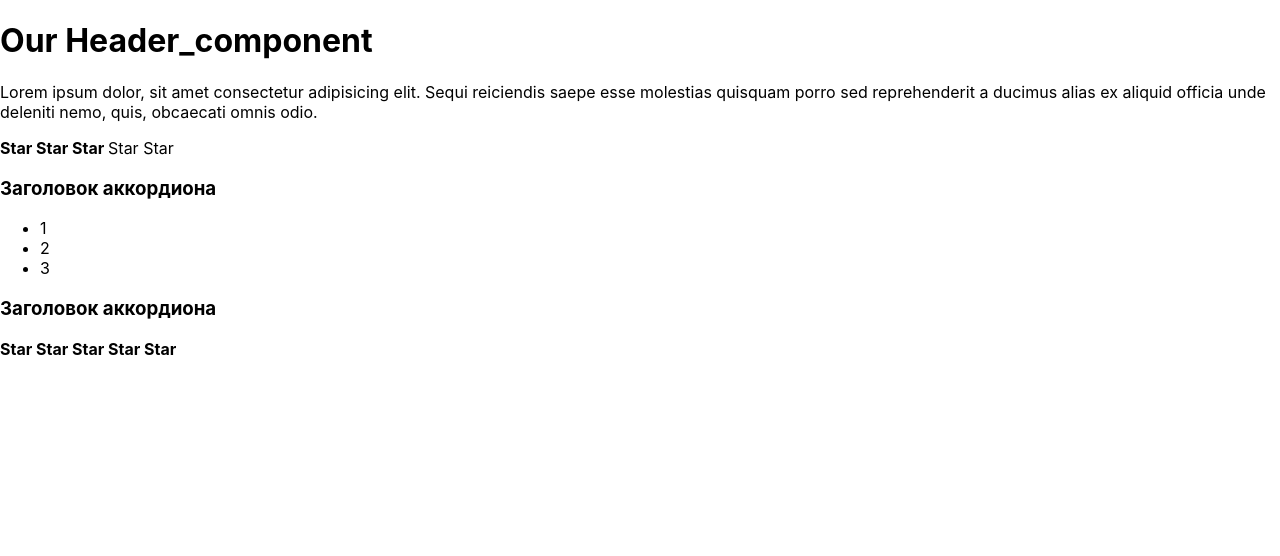
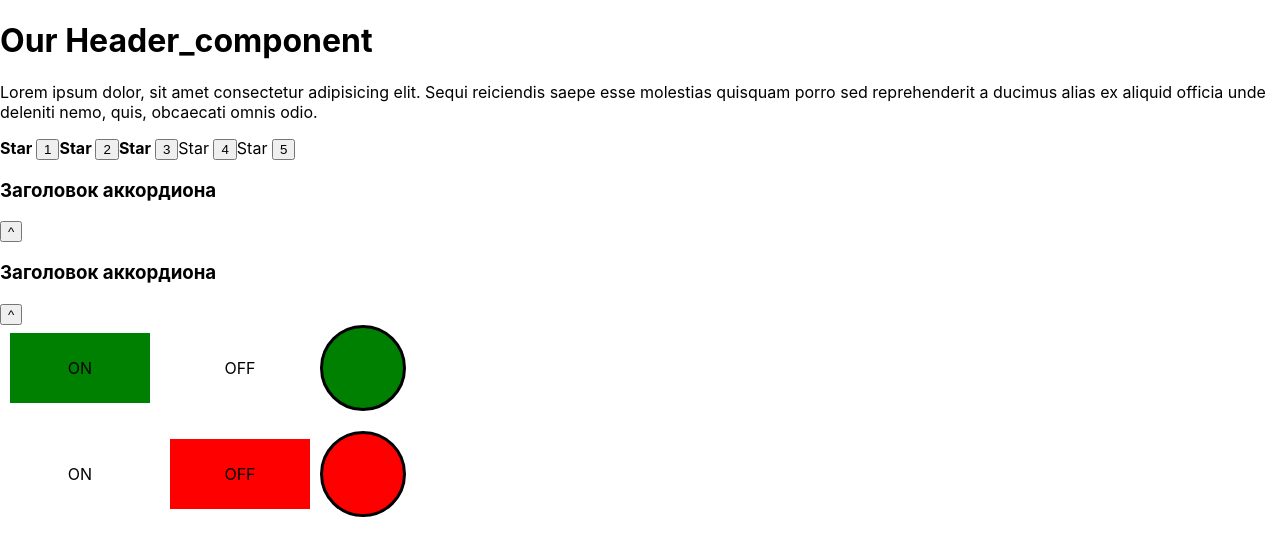
Before and after one commit to shanidesu/educational_react_app, a React (Create React App) app: page / in a window 1280 px wide. Shown: the top 556 px of the page. Built offline with nearby package versions, Linux system fonts and the light colour scheme.

Commit message:
Practice UseState

```diff
--- a/src/App.tsx
+++ b/src/App.tsx
@@ -2,18 +2,25 @@ import React from "react";
 import "./App.css";
 import Header from "./react-kabzda (import & export)/components/header";
 import Content from "./react-kabzda (import & export)/components/content";
-import Accordion from "./react-kabzda (import & export)/components/Accordions/Accordion";
-import Rating from "./react-kabzda (import & export)/components/Rating/Rating";
-// Главная компонента, которая помещает в себя дочерние Header & Content (ранее созданные)
-// Её мы и вызываем
+import {UncontrolledAccordion} from "./react-kabzda (import & export)/components/Accordions/UncontrolledAccordion";
+import {Rating} from "./react-kabzda (import & export)/components/Rating/Rating";
+import {OnOff} from "./react-kabzda (import & export)/components/OnOff/OnOff";
+
+
 function App() {
   return (
     <div>
       <Header title="Our Header_component"/>
       <Content />
+      {/*<Rating value={1}/>*/}
+      {/*<Rating value={2}/>*/}
       <Rating value={3}/>
-      <Accordion titleValue="Заголовок аккордиона"/>
-      <Rating value={5}/>
+      {/*<Rating value={4}/>*/}
+      {/*<Rating value={5}/>*/}
+      <UncontrolledAccordion titleValue="Заголовок аккордиона" collapsed={true}/>
+      <UncontrolledAccordion titleValue="Заголовок аккордиона" collapsed={true}/>
+      <OnOff on={true}/>
+      <OnOff on={false}/>
     </div>
   );
 }
--- a/src/react-kabzda (import & export)/components/Accordions/Accordion.tsx
+++ /dev/null
@@ -1,43 +0,0 @@
-import React from "react";
-
-type AccordionPropsType = {
-  titleValue: string
-}
-
-function Accordion(props: AccordionPropsType) {
-  return <div>
-    <AccordionTitle title = {props.titleValue}/>
-    <AccordionBody collapsed = {true}/>
-    <div></div>
-    <AccordionTitle title = {props.titleValue}/>
-    <AccordionBody collapsed = {false}/>
-  </div>
-}
-
-
-
-type AccordionTitlePropsType = {
-  title: string
-}
-
-function AccordionTitle(props: AccordionTitlePropsType) {
-  return <h3>{props.title}</h3>
-}
-
-type AccordionBodyPropsType = {
-  collapsed: boolean
-}
-
-
-function AccordionBody(props: AccordionBodyPropsType) {
-  if (props.collapsed) {
-    return <ul>
-      <li>1</li>
-      <li>2</li>
-      <li>3</li>
-    </ul>
-  }
-  return <></>
-}
-
-export default Accordion;
--- /dev/null
+++ b/src/react-kabzda (import & export)/components/Accordions/UncontrolledAccordion.tsx
@@ -0,0 +1,37 @@
+import React, {useState} from "react";
+
+type AccordionPropsType = {
+  titleValue: string
+  collapsed: boolean
+}
+
+export const UncontrolledAccordion = (props: AccordionPropsType) => {
+
+  let [collapsed, setCollapsed] = useState(props.collapsed)
+
+  return <div>
+    <AccordionTitle title = {props.titleValue}/>
+    <button onClick={() => setCollapsed(!collapsed)}>^</button>
+    {!collapsed && <AccordionBody/>}
+    <div></div>
+  </div>
+}
+
+
+
+type AccordionTitlePropsType = {
+  title: string
+}
+
+function AccordionTitle(props: AccordionTitlePropsType) {
+  return <h3>{props.title}</h3>
+}
+
+
+function AccordionBody() {
+    return <ul>
+      <li>1</li>
+      <li>2</li>
+      <li>3</li>
+    </ul>
+}
--- /dev/null
+++ b/src/react-kabzda (import & export)/components/OnOff/OnOff.module.css
@@ -0,0 +1,22 @@
+.container {
+  display: flex;
+  padding: 20px -10px 0;
+  align-items: center;
+  margin-bottom: 20px;
+}
+.block {
+  width: 140px;
+  height: 70px;
+  margin: 0 10px;
+  display: flex;
+  align-items: center;
+  justify-content: center;
+  cursor: pointer;
+}
+
+.lamp {
+  width: 80px;
+  height: 80px;
+  border: 3px solid black;
+  border-radius: 50%;
+}
--- /dev/null
+++ b/src/react-kabzda (import & export)/components/OnOff/OnOff.tsx
@@ -0,0 +1,32 @@
+import React, {useState} from "react";
+import s from './OnOff.module.css'
+
+
+type OnOffType = {
+  on: boolean
+}
+
+
+export const OnOff: React.FC<OnOffType> = (props) => {
+
+  let [on, setOn] = useState(props.on)
+
+    return (
+      <div className={s.container}>
+        <div
+          className={s.block}
+          style={{backgroundColor: on ? 'green' : 'white'}}
+          onClick={() => setOn(true)}
+        >ON</div>
+        <div
+          className={s.block}
+          style={{backgroundColor: on ? 'white' : 'red'}}
+          onClick={() => setOn(false)}
+        >OFF</div>
+        <div
+          className={s.lamp}
+          style={{backgroundColor: on ? 'green' : 'red'}}
+        ></div>
+      </div>
+    )
+  }
--- a/src/react-kabzda (import & export)/components/Rating/Rating.tsx
+++ b/src/react-kabzda (import & export)/components/Rating/Rating.tsx
@@ -1,62 +1,21 @@
-import React from "react";
+import React, {useState} from "react";
 
 type RatingPropsType = {
   value: 0 | 1 | 2 | 3 | 4 | 5
 }
 
-function Rating(props: RatingPropsType) {
-  if (props.value === 1) {
-    return (<div>
-      <Star selected={true}/>
-      <Star selected={false}/>
-      <Star selected={false}/>
-      <Star selected={false}/>
-      <Star selected={false}/>
-    </div>);
-  }
-  if (props.value === 2) {
-    return (<div>
-      <Star selected={true}/>
-      <Star selected={true}/>
-      <Star selected={false}/>
-      <Star selected={false}/>
-      <Star selected={false}/>
-    </div>);
-  }
-  if (props.value === 3) {
-    return (<div>
-      <Star selected={true}/>
-      <Star selected={true}/>
-      <Star selected={true}/>
-      <Star selected={false}/>
-      <Star selected={false}/>
-    </div>);
-  }
-  if (props.value === 4) {
-    return (<div>
-      <Star selected={true}/>
-      <Star selected={true}/>
-      <Star selected={true}/>
-      <Star selected={true}/>
-      <Star selected={false}/>
-    </div>);
-  }
-  if (props.value === 5) {
-    return (<div>
-      <Star selected={true}/>
-      <Star selected={true}/>
-      <Star selected={true}/>
-      <Star selected={true}/>
-      <Star selected={true}/>
-    </div>);
-  }
-  return (<div>
-    <Star selected={true}/>
-    <Star selected={true}/>
-    <Star selected={true}/>
-    <Star selected={true}/>
-    <Star selected={true}/>
-  </div>);
+export const Rating = (props: RatingPropsType) => {
+
+  let [grade, setGrade] = useState(props.value)
+    return (
+      <div>
+        <Star selected={grade > 0}/><button onClick={() => setGrade(1)}>1</button>
+        <Star selected={grade > 1}/><button onClick={() => setGrade(2)}>2</button>
+        <Star selected={grade > 2}/><button onClick={() => setGrade(3)}>3</button>
+        <Star selected={grade > 3}/><button onClick={() => setGrade(4)}>4</button>
+        <Star selected={grade > 4}/><button onClick={() => setGrade(5)}>5</button>
+      </div>
+    )
 }
 
 type StarPropsType = {
@@ -72,5 +31,3 @@ function Star(props: StarPropsType) {
   }
 
 }
-
-export default Rating;
--- a/src/react-kabzda (import & export)/components/header.tsx
+++ b/src/react-kabzda (import & export)/components/header.tsx
@@ -4,7 +4,6 @@ type HeaderPropsType = {
 }
 
 const Header = (props: HeaderPropsType) => {
-    debugger
     return (<div>
         <h1>{props.title}</h1>
         </div>);
```
Also changed, not shown: 1 other file (tests, documents, lock files or other folders).
